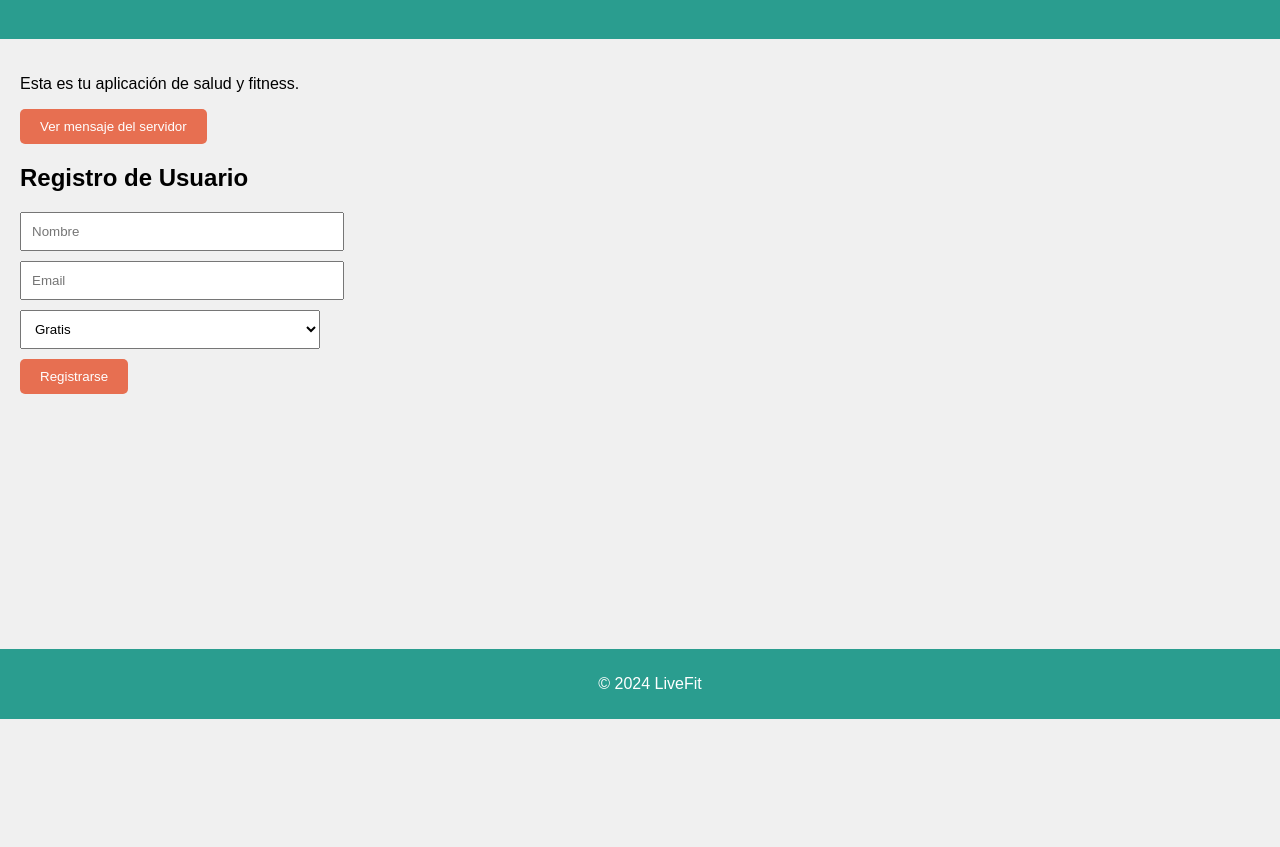
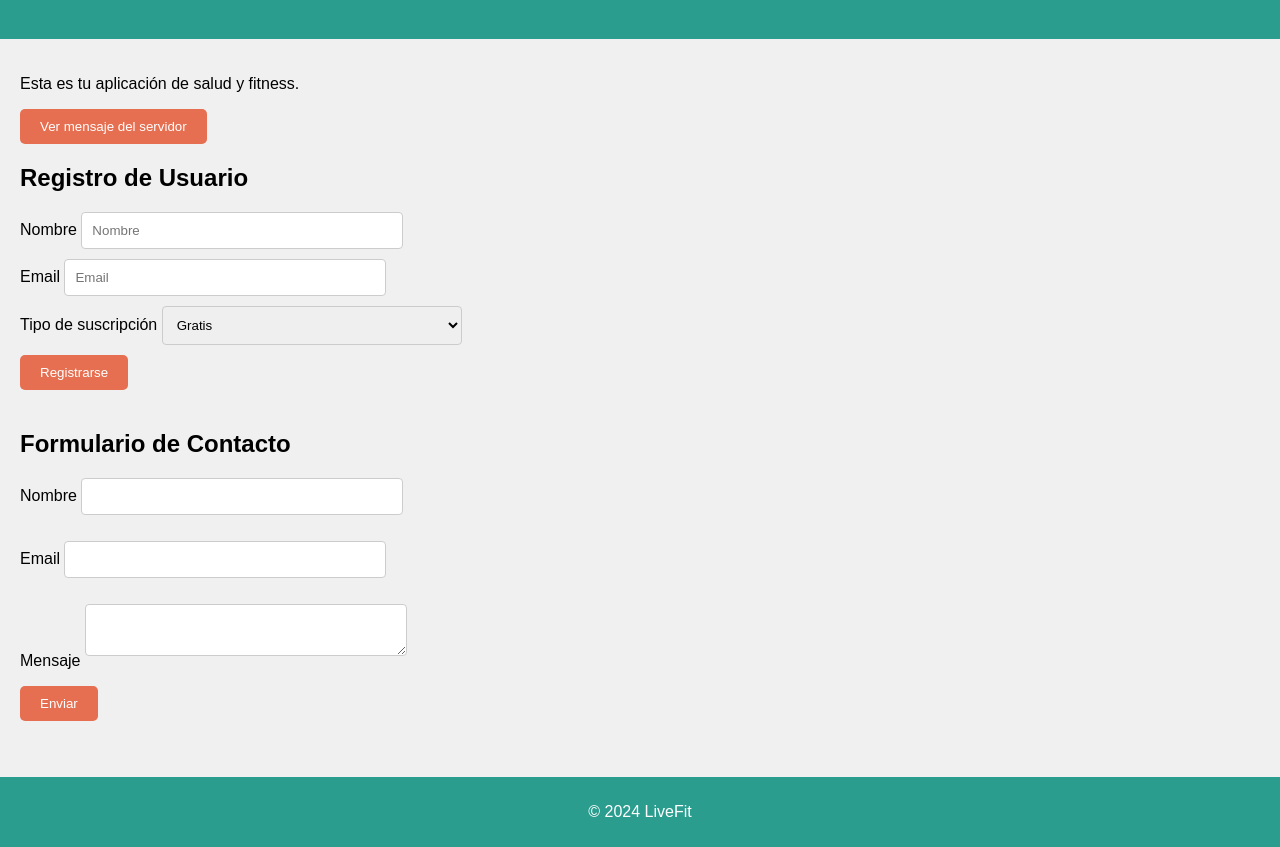
Before and after one commit to FITNESSIA/livefit-frontend, a plain HTML site: page frontend/index.html in a window 1280 px wide. Shown: the part 81-928 px from the top of the page. Before the commit the page ends 800 px from the top, so only its background shows below. Drawn offline with Linux system fonts and the light colour scheme.

Commit message:
Add files via upload

```diff
--- a/frontend/index.html
+++ b/frontend/index.html
@@ -1,35 +1,57 @@
 <!DOCTYPE html>
 <html lang="es">
+
 <head>
     <meta charset="UTF-8">
     <meta name="viewport" content="width=device-width, initial-scale=1.0">
+    <meta name="description" content="LiveFit - Tu App de Fitness para mantenerte en forma.">
+    <meta name="keywords" content="fitness, ejercicio, salud, livefit, deporte">
     <title>LiveFit - Tu App de Fitness</title>
+
+    <link rel="icon" href="favicon.ico" type="image/x-icon">
+
+    <!-- Google Analytics -->
+    <script async src="https://www.googletagmanager.com/gtag/js?id=9758440955"></script>
+    <script>
+      window.dataLayer = window.dataLayer || [];
+      function gtag(){dataLayer.push(arguments);}
+      gtag('js', new Date());
+      gtag('config', '9758440955');
+    </script>
+
+    <!-- Estilos CSS -->
     <style>
-        /* Estilos básicos */
+        /* Estilos generales */
         body {
             font-family: Arial, sans-serif;
             margin: 0;
             padding: 0;
             background-color: #f0f0f0;
+            min-height: 100vh;
+            display: flex;
+            flex-direction: column;
         }
+
         header {
             background-color: #2a9d8f;
             color: white;
             padding: 20px;
             text-align: center;
         }
+
         main {
             padding: 20px;
+            flex: 1;
+            /* Flex: 1 permite que el contenido ocupe todo el espacio disponible antes del footer */
         }
+
         footer {
             background-color: #2a9d8f;
             color: white;
             text-align: center;
             padding: 10px;
-            position: fixed;
-            width: 100%;
-            bottom: 0;
         }
+
         button {
             background-color: #e76f51;
             color: white;
@@ -37,50 +59,100 @@
             padding: 10px 20px;
             cursor: pointer;
             border-radius: 5px;
+            transition: background-color 0.3s;
         }
+
         button:hover {
             background-color: #d9534f;
         }
+
         form {
             margin-top: 20px;
         }
-        input, select {
+
+        input, select, textarea {
             padding: 10px;
             margin-bottom: 10px;
             width: 100%;
             max-width: 300px;
+            border: 1px solid #ccc;
+            border-radius: 4px;
+        }
+
+        input:focus, select:focus, textarea:focus {
+            border-color: #2a9d8f;
+            outline: none;
+        }
+
+        /* Agregamos espacio inferior al formulario para evitar que el footer lo cubra */
+        form {
+            padding-bottom: 20px;
         }
     </style>
 </head>
+
 <body>
     <header>
         <h1>Bienvenido a LiveFit</h1>
     </header>
+
     <main>
         <p>Esta es tu aplicación de salud y fitness.</p>
 
+        <!-- Botón para ver mensaje del servidor -->
         <button onclick="fetchBackendMessage()">Ver mensaje del servidor</button>
         <p id="serverMessage"></p>
 
+        <!-- Formulario de Registro de Usuario -->
         <h2>Registro de Usuario</h2>
         <form id="registerForm">
-            <input type="text" name="name" placeholder="Nombre" required><br>
-            <input type="email" name="email" placeholder="Email" required><br>
-            <select name="subscription">
+            <label for="name">Nombre</label>
+            <input type="text" id="name" name="name" placeholder="Nombre" required><br>
+
+            <label for="email">Email</label>
+            <input type="email" id="email" name="email" placeholder="Email" required><br>
+
+            <label for="subscription">Tipo de suscripción</label>
+            <select id="subscription" name="subscription">
                 <option value="free">Gratis</option>
                 <option value="premium">Premium</option>
             </select><br>
+
             <button type="submit">Registrarse</button>
         </form>
         <p id="registerMessage"></p>
+
+        <!-- Formulario de Contacto (Netlify) -->
+        <h2>Formulario de Contacto</h2>
+        <form name="contact" method="POST" data-netlify="true">
+            <input type="hidden" name="form-name" value="contact">
+            <p>
+              <label for="contact-name">Nombre</label>
+              <input type="text" id="contact-name" name="name" required>
+            </p>
+            <p>
+              <label for="contact-email">Email</label>
+              <input type="email" id="contact-email" name="email" required>
+            </p>
+            <p>
+              <label for="contact-message">Mensaje</label>
+              <textarea id="contact-message" name="message" required></textarea>
+            </p>
+            <p>
+              <button type="submit">Enviar</button>
+            </p>
+        </form>
     </main>
+
     <footer>
         <p>&copy; 2024 LiveFit</p>
     </footer>
+
+    <!-- JavaScript -->
     <script>
         // Función para obtener el mensaje del servidor
         function fetchBackendMessage() {
-            fetch('http://localhost:3000')
+            fetch('https://amazing-phoenix-53b972.netlify.app/')
                 .then(response => response.text())
                 .then(data => {
                     document.getElementById('serverMessage').innerText = data;
@@ -99,7 +171,7 @@
                 subscription: formData.get('subscription')
             };
 
-            fetch('http://localhost:3000/register', {
+            fetch('https://amazing-phoenix-53b972.netlify.app/', {
                 method: 'POST',
                 headers: {
                     'Content-Type': 'application/json'
```
